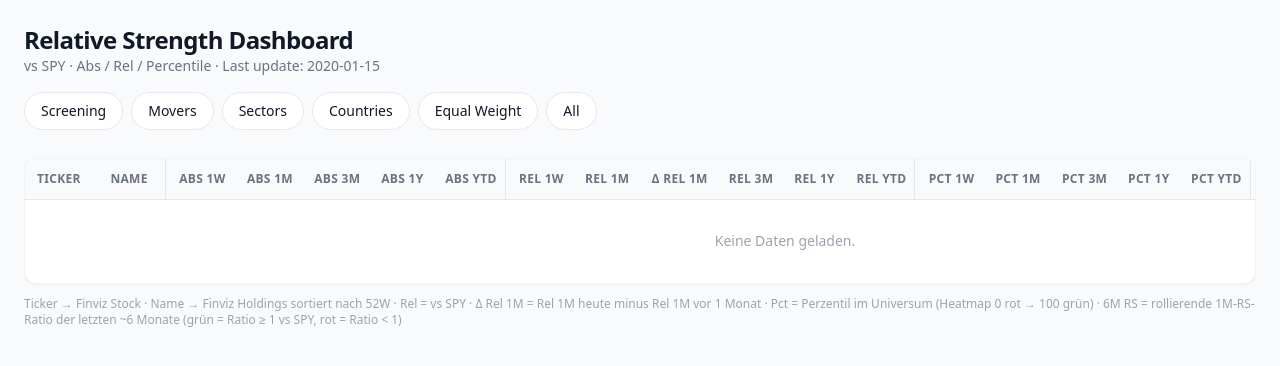
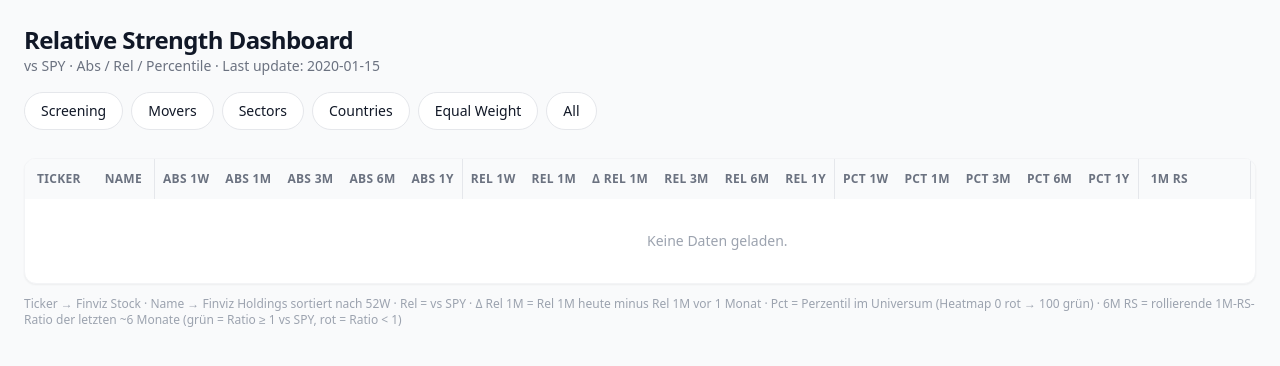
Before and after one commit to joergwillig/market_RS, a FastAPI app: template templates/index.html in a window 1280 px wide. Shown: the top 366 px of the page. Run offline with FastAPI, Linux system fonts and the light colour scheme; the template is opened without the code that fills it: most values are stand-ins (such as "Sample title", 1, 10 or a date in 2020); parts of the project's set-up code (start-up, migrations or seed data) failed here and were passed over; some libraries are stand-ins or nearby versions.

Commit message:
Replace YTD with 6M, drop sticky col, green screening hits

```diff
--- a/data/rs_calculator.py
+++ b/data/rs_calculator.py
@@ -6,10 +6,10 @@ PERIODS = {
     "1w": 5,
     "1m": 21,
     "3m": 63,
+    "6m": 126,
     "1y": 252,
 }
 
-# 6M Handelslage für das 1M-RS-Balkensparkline (~126 Handelstage)
 RS_BAR_LOOKBACK = 21
 RS_BAR_HISTORY = 126
 RS_BAR_WIDTH = 140
@@ -90,11 +90,6 @@ def _round(v: float | None, digits: int = 2) -> float | None:
 
 
 def _rolling_rs_ratio(ticker_s: pd.Series, spy_s: pd.Series, lookback: int = 21) -> pd.Series:
-    """
-    Tägliche 1M-Relativstärke als Ratio:
-        RS = (P_t / P_{t-21}) / (SPY_t / SPY_{t-21})
-    Werte >= 1.0 bedeuten Outperformance vs. SPY über 1 Monat.
-    """
     aligned = pd.concat([ticker_s, spy_s], axis=1, join="inner").dropna()
     if aligned.shape[1] < 2 or len(aligned) < lookback + 2:
         return pd.Series(dtype=float)
@@ -115,7 +110,6 @@ def _rs_bar_sparkline(
     width: int = RS_BAR_WIDTH,
     height: int = RS_BAR_HEIGHT,
 ) -> list[dict]:
-    """Balken-Koordinaten für ein 6M-Sparkline der rollierenden 1M-RS-Ratio."""
     series = _rolling_rs_ratio(ticker_s, spy_s, lookback=lookback)
     if series.empty:
         return []
@@ -166,7 +160,7 @@ def calculate_relative_strength(closes: pd.DataFrame) -> list[dict]:
         closes.index = closes.index.tz_localize(None)
 
     spy = closes[BENCHMARK].dropna()
-    rel_maps = {p: {} for p in list(PERIODS.keys()) + ["ytd"]}
+    rel_maps = {p: {} for p in PERIODS.keys()}
     results: list[dict] = []
 
     for group_name, group_tickers in TICKERS.items():
@@ -187,16 +181,11 @@ def calculate_relative_strength(closes: pd.DataFrame) -> list[dict]:
 
             for key, days in PERIODS.items():
                 row[f"abs_{key}"] = _round(_return(s, days))
-            row["abs_ytd"] = _round(_ytd_return(s))
 
             for key, days in PERIODS.items():
                 r = _rel_return(s, spy, days)
                 row[f"rel_{key}"] = _round(r)
                 rel_maps[key][ticker] = r
-
-            rytd = _rel_ytd(s, spy)
-            row["rel_ytd"] = _round(rytd)
-            rel_maps["ytd"][ticker] = rytd
 
             rel_now = _rel_return_offset(s, spy, PERIODS["1m"], 0)
             rel_prev = _rel_return_offset(s, spy, PERIODS["1m"], 21)
@@ -229,7 +218,7 @@ def calculate_relative_strength(closes: pd.DataFrame) -> list[dict]:
 
     for row in results:
         t = row["ticker"]
-        for key in list(PERIODS.keys()) + ["ytd"]:
+        for key in PERIODS.keys():
             row[f"pct_{key}"] = _round(_percentile(rel_maps[key], t), 0)
 
     results = sorted(
--- a/templates/base.html
+++ b/templates/base.html
@@ -7,33 +7,14 @@
     <script src="https://cdn.tailwindcss.com"></script>
     <style>
         .table-scroll {
-            overflow: auto;
-            -webkit-overflow-scrolling: touch;
-            max-height: calc(100vh - 190px);
+            overflow: visible;
         }
         table.rs-table {
-            min-width: 1520px;
+            width: 100%;
             border-collapse: separate;
             border-spacing: 0;
         }
         table.rs-table thead th {
-            position: sticky;
-            top: 0;
-            z-index: 20;
-            background: #f9fafb;
-            box-shadow: 0 1px 0 0 #e5e7eb;
-        }
-        table.rs-table thead th.col-sticky {
-            left: 0;
-            z-index: 30;
-        }
-        table.rs-table tbody td.col-sticky {
-            position: sticky;
-            left: 0;
-            z-index: 10;
-            background: #fff;
-        }
-        table.rs-table tbody tr:hover td.col-sticky {
             background: #f9fafb;
         }
     </style>
--- a/templates/index.html
+++ b/templates/index.html
@@ -90,7 +90,7 @@
         <table class="rs-table w-full text-sm">
             <thead class="bg-gray-50 text-left text-xs uppercase tracking-wide text-gray-500">
                 <tr>
-                   <th class="px-3 py-3 font-semibold col-sticky">
+                    <th class="px-3 py-3 font-semibold">
                         {% if show_sort %}{{ sort_link('ticker', 'Ticker') }}{% else %}Ticker{% endif %}
                     </th>
                     <th class="px-3 py-3 font-semibold">
@@ -106,10 +106,10 @@
                         {% if show_sort %}{{ sort_link('abs_3m', 'Abs 3M') }}{% else %}Abs 3M{% endif %}
                     </th>
                     <th class="px-2 py-3 font-semibold text-right">
-                        {% if show_sort %}{{ sort_link('abs_1y', 'Abs 1Y') }}{% else %}Abs 1Y{% endif %}
+                        {% if show_sort %}{{ sort_link('abs_6m', 'Abs 6M') }}{% else %}Abs 6M{% endif %}
                     </th>
                     <th class="px-2 py-3 font-semibold text-right">
-                        {% if show_sort %}{{ sort_link('abs_ytd', 'Abs YTD') }}{% else %}Abs YTD{% endif %}
+                        {% if show_sort %}{{ sort_link('abs_1y', 'Abs 1Y') }}{% else %}Abs 1Y{% endif %}
                     </th>
                     <th class="px-2 py-3 font-semibold text-right border-l border-gray-200">
                         {% if show_sort %}{{ sort_link('rel_1w', 'Rel 1W') }}{% else %}Rel 1W{% endif %}
@@ -120,14 +120,14 @@
                     <th class="px-2 py-3 font-semibold text-right bg-amber-50">
                         {% if show_sort %}{{ sort_link('rel_1m_chg', 'Δ Rel 1M') }}{% else %}Δ Rel 1M{% endif %}
                     </th>
-                    <th class="px-2 py-3 font-semibold text-right">
+                                        <th class="px-2 py-3 font-semibold text-right">
                         {% if show_sort %}{{ sort_link('rel_3m', 'Rel 3M') }}{% else %}Rel 3M{% endif %}
                     </th>
                     <th class="px-2 py-3 font-semibold text-right">
-                        {% if show_sort %}{{ sort_link('rel_1y', 'Rel 1Y') }}{% else %}Rel 1Y{% endif %}
+                        {% if show_sort %}{{ sort_link('rel_6m', 'Rel 6M') }}{% else %}Rel 6M{% endif %}
                     </th>
                     <th class="px-2 py-3 font-semibold text-right">
-                        {% if show_sort %}{{ sort_link('rel_ytd', 'Rel YTD') }}{% else %}Rel YTD{% endif %}
+                        {% if show_sort %}{{ sort_link('rel_1y', 'Rel 1Y') }}{% else %}Rel 1Y{% endif %}
                     </th>
                     <th class="px-2 py-3 font-semibold text-right border-l border-gray-200">
                         {% if show_sort %}{{ sort_link('pct_1w', 'Pct 1W') }}{% else %}Pct 1W{% endif %}
@@ -135,14 +135,14 @@
                     <th class="px-2 py-3 font-semibold text-right">
                         {% if show_sort %}{{ sort_link('pct_1m', 'Pct 1M') }}{% else %}Pct 1M{% endif %}
                     </th>
-                    <th class="px-2 py-3 font-semibold text-right">
+                                        <th class="px-2 py-3 font-semibold text-right">
                         {% if show_sort %}{{ sort_link('pct_3m', 'Pct 3M') }}{% else %}Pct 3M{% endif %}
                     </th>
                     <th class="px-2 py-3 font-semibold text-right">
-                        {% if show_sort %}{{ sort_link('pct_1y', 'Pct 1Y') }}{% else %}Pct 1Y{% endif %}
+                        {% if show_sort %}{{ sort_link('pct_6m', 'Pct 6M') }}{% else %}Pct 6M{% endif %}
                     </th>
                     <th class="px-2 py-3 font-semibold text-right">
-                        {% if show_sort %}{{ sort_link('pct_ytd', 'Pct YTD') }}{% else %}Pct YTD{% endif %}
+                        {% if show_sort %}{{ sort_link('pct_1y', 'Pct 1Y') }}{% else %}Pct 1Y{% endif %}
                     </th>
                     <th class="px-3 py-3 font-semibold border-l border-gray-200 min-w-[7rem]">1M RS</th>
                     <th class="px-3 py-3 font-semibold border-l border-gray-200 min-w-[10rem]">6M RS</th>
@@ -151,7 +151,7 @@
             <tbody class="divide-y divide-gray-100">
                 {% for item in rows %}
                 <tr class="hover:bg-gray-50/80">
-                    <td class="px-3 py-2.5 font-semibold col-sticky">
+                    <td class="px-3 py-2.5 font-semibold">
                         <a href="https://elite.finviz.com/stock?t={{ item.ticker }}&p=d"
                            target="_blank"
                            rel="noopener noreferrer"
@@ -170,19 +170,19 @@
                     <td class="px-2 py-2.5 text-right border-l border-gray-100">{{ pct_cell(item.abs_1w) }}</td>
                     <td class="px-2 py-2.5 text-right">{{ pct_cell(item.abs_1m) }}</td>
                     <td class="px-2 py-2.5 text-right">{{ pct_cell(item.abs_3m) }}</td>
+                    <td class="px-2 py-2.5 text-right">{{ pct_cell(item.abs_6m) }}</td>
                     <td class="px-2 py-2.5 text-right">{{ pct_cell(item.abs_1y) }}</td>
-                    <td class="px-2 py-2.5 text-right">{{ pct_cell(item.abs_ytd) }}</td>
                     <td class="px-2 py-2.5 text-right border-l border-gray-100">{{ pct_cell(item.rel_1w) }}</td>
                     <td class="px-2 py-2.5 text-right bg-blue-50/40 font-semibold">{{ pct_cell(item.rel_1m) }}</td>
                     <td class="px-2 py-2.5 text-right bg-amber-50/40 font-semibold">{{ pct_cell(item.rel_1m_chg) }}</td>
-                    <td class="px-2 py-2.5 text-right">{{ pct_cell(item.rel_3m) }}</td>
+                                        <td class="px-2 py-2.5 text-right">{{ pct_cell(item.rel_3m) }}</td>
+                    <td class="px-2 py-2.5 text-right">{{ pct_cell(item.rel_6m) }}</td>
                     <td class="px-2 py-2.5 text-right">{{ pct_cell(item.rel_1y) }}</td>
-                    <td class="px-2 py-2.5 text-right">{{ pct_cell(item.rel_ytd) }}</td>
                     {{ heat_cell(item.pct_1w, 'border-l border-gray-100') }}
                     {{ heat_cell(item.pct_1m) }}
                     {{ heat_cell(item.pct_3m) }}
+                    {{ heat_cell(item.pct_6m) }}
                     {{ heat_cell(item.pct_1y) }}
-                    {{ heat_cell(item.pct_ytd) }}
                     <td class="px-3 py-2.5 border-l border-gray-100 min-w-[7rem]">
                         {% if item.sparkline and item.sparkline|length > 1 %}
                         <svg class="h-6 w-28 block" viewBox="0 0 100 24" preserveAspectRatio="none">
@@ -297,11 +297,11 @@
                            rel="noopener noreferrer"
                            class="text-blue-700 hover:underline">{{ row.ticker }}</a>
                     </td>
-                    <td class="px-3 py-2.5 text-right">{{ row.jahr }}</td>
-                    <td class="px-3 py-2.5 text-right">{{ row.quartal }}</td>
-                    <td class="px-3 py-2.5 text-right">{{ row.monat }}</td>
-                    <td class="px-3 py-2.5 text-right">{{ row.woche }}</td>
-                    <td class="px-3 py-2.5 text-right">{{ row.volume }}</td>
+                                        <td class="px-3 py-2.5 text-right"{% if row.jahr %} style="background-color: hsl(120, 58%, 94%); color: hsl(120, 48%, 28%);"{% endif %}>{{ row.jahr }}</td>
+                    <td class="px-3 py-2.5 text-right"{% if row.quartal %} style="background-color: hsl(120, 58%, 94%); color: hsl(120, 48%, 28%);"{% endif %}>{{ row.quartal }}</td>
+                    <td class="px-3 py-2.5 text-right"{% if row.monat %} style="background-color: hsl(120, 58%, 94%); color: hsl(120, 48%, 28%);"{% endif %}>{{ row.monat }}</td>
+                    <td class="px-3 py-2.5 text-right"{% if row.woche %} style="background-color: hsl(120, 58%, 94%); color: hsl(120, 48%, 28%);"{% endif %}>{{ row.woche }}</td>
+                    <td class="px-3 py-2.5 text-right"{% if row.volume %} style="background-color: hsl(120, 58%, 94%); color: hsl(120, 48%, 28%);"{% endif %}>{{ row.volume }}</td>
                     <td class="px-3 py-2.5 text-right font-semibold">{{ row.total }}</td>
                 </tr>
                 {% else %}
```
